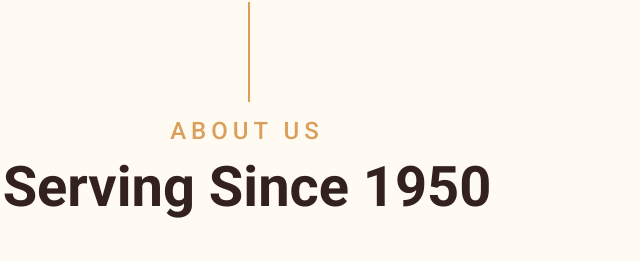
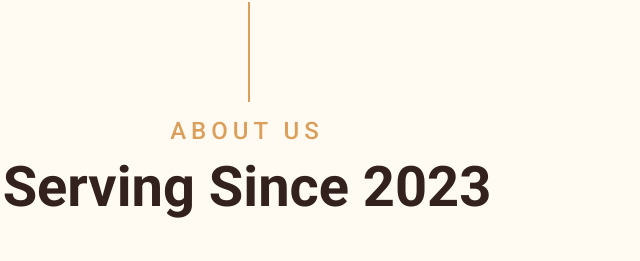
Before and after one commit to jsoria21/terraform, a plain HTML site: page src/sitio/index.html in a window 1280 px wide. Shown: the part 814-1075 px from the top of the page, 393-1033 px from the left. Drawn offline with nearby package versions, Linux system fonts and the light colour scheme.

Commit message:
new dates

```diff
--- a/src/sitio/index.html
+++ b/src/sitio/index.html
@@ -93,7 +93,7 @@
         <div class="container">
             <div class="section-title">
                 <h4 class="text-primary text-uppercase" style="letter-spacing: 5px;">About Us</h4>
-                <h1 class="display-4">Serving Since 1950</h1>
+                <h1 class="display-4">Serving Since 2023</h1>
             </div>
             <div class="row">
                 <div class="col-lg-4 py-0 py-lg-5">
```
Also changed, not shown: 1 other file.
